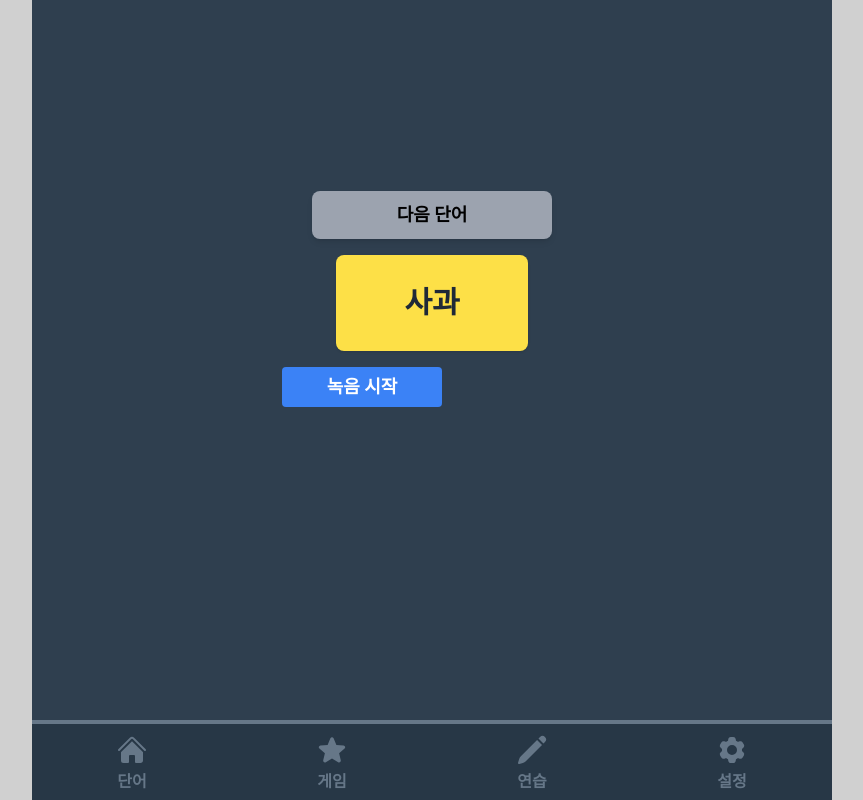
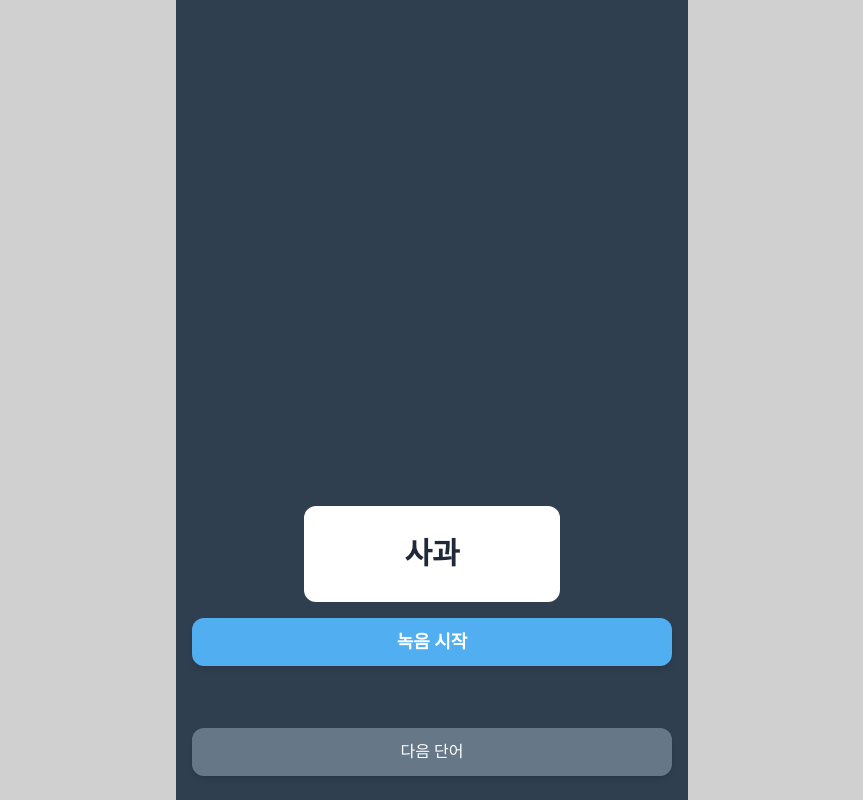
Before and after one commit to AI-X-Team-2/Final_Front, a React (Vite) app: page /daily/step/1 in a window 1280 px wide. Shown: the whole page, without its empty margins (208-1071 px from the left). Built offline with nearby package versions, Linux system fonts and the light colour scheme.

Commit message:
feat: 학습 페이지 수정

```diff
--- a/package.json
+++ b/package.json
@@ -22,6 +22,7 @@
     "react-hook-form": "^7.62.0",
     "react-icons": "^5.5.0",
     "react-router-dom": "^7.7.0",
+    "react-spinners": "^0.17.0",
     "tailwind-scrollbar-hide": "^4.0.0",
     "tailwindcss-textshadow": "^2.1.3",
     "zustand": "^5.0.7"
--- a/src/App.jsx
+++ b/src/App.jsx
@@ -20,8 +20,11 @@ function App() {
     <BrowserRouter>
       <Routes>
         <Route element={<LoginRegisterLayout />}>
-         <Route path="/login" element={<Login />} />
-        <Route path="/register" element={<Register />} />
+          <Route path="/login" element={<Login />} />
+          <Route path="/register" element={<Register />} />
+          <Route path="/daily/step/:step" element={<DailyLifeVoca />} />
+          <Route path="/basic/step/:step/:stage" element={<BasicStage />} />
+
         </Route>
 
 
@@ -33,9 +36,8 @@ function App() {
           <Route path="/game" element={<WordGame />} />
           <Route path="/basic" element={<Basic />} />
           <Route path="/basic/step/:step" element={<BasicStep1 />} />
-          <Route path="/basic/step/:step/:stage" element={<BasicStage />} />
           <Route path="/daily" element={<DailyStep />} />
-          <Route path="/daily/step/:step" element={<DailyLifeVoca />} />
+
         </Route>
       </Routes>
     </BrowserRouter>
--- a/src/component/Audio.jsx
+++ b/src/component/Audio.jsx
@@ -1,8 +1,9 @@
-import React, { useState, useRef } from "react";
+import React, { useState, useRef, useEffect } from "react";
 import axios from "axios";
 import Camera from "./Camera";
+import MainButton from "./MainButton";
 
-const Audio = ({ target, onResult, onRecorded}) => {
+const Audio = ({ target, onResult, onRecorded, disabled, reset , onRecordingChange, camerareset}) => {
   const mediaRecorderRef = useRef(null);
   const [isRecording, setIsRecording] = useState(false);
   const audioChunksRef = useRef([]);
@@ -10,9 +11,18 @@ const Audio = ({ target, onResult, onRecorded}) => {
   const cameraRef = useRef(null);
 
 
+  useEffect(() => {
+    if (reset) {
+      setAudioURL(null);
+    }
+  }, [reset]);
+
+
   const startRecording = async () => {
+  if (onRecordingChange) onRecordingChange(true);
+    let cameraStream = null;
 
-     let cameraStream = null;
+
 
     if (cameraRef.current) {
       cameraStream = await cameraRef.current.startCamera();
@@ -58,7 +68,8 @@ const Audio = ({ target, onResult, onRecorded}) => {
     setIsRecording(true);
 
     // 5초 후 자동 정지
-    setTimeout(() => {stopRecording();
+    setTimeout(() => {
+      stopRecording();
 
     }, 5000);
   };
@@ -70,8 +81,9 @@ const Audio = ({ target, onResult, onRecorded}) => {
     ) {
       mediaRecorderRef.current.stop();
       setIsRecording(false);
+        if (onRecordingChange) onRecordingChange(false);
 
-      if(cameraRef.current) {
+      if (cameraRef.current) {
         cameraRef.current.stopRecording();
       }
     }
@@ -96,7 +108,7 @@ const Audio = ({ target, onResult, onRecorded}) => {
 
       console.log("응답받은 데이터", response.data);
 
-      if(onResult){
+      if (onResult) {
         onResult(response.data)
       }
 
@@ -107,14 +119,12 @@ const Audio = ({ target, onResult, onRecorded}) => {
 
   return (
     <div className="flex flex-col gap-3">
-      <button
-        onClick={startRecording}
-        disabled={isRecording}
-        className="w-40 h-10 bg-blue-500 text-white text-lg font-bold rounded"
-      >
-        {isRecording ? "녹음 중..." : "녹음 시작"}
-      </button>
-      <Camera ref={cameraRef} onRecorded={onRecorded}  />
+
+      <MainButton onClick={startRecording}
+        disabled={disabled || isRecording || !!audioURL}
+        className="w-40 h-10 text-lg font-bold rounded" label={isRecording ? "녹음 중..." : "녹음 시작"} />
+
+      <Camera ref={cameraRef} onRecorded={onRecorded}  reset={camerareset} />
 
 
 
--- a/src/component/Camera.jsx
+++ b/src/component/Camera.jsx
@@ -3,14 +3,20 @@ import React, {
   useImperativeHandle,
   useState,
   useRef,
+  useEffect,
 } from "react";
 
-const Camera = forwardRef(({ onRecorded }, ref) => {
+
+const Camera = forwardRef(({ onRecorded, reset }, ref) => {
   const videoRef = useRef(null); // 실시간 웹캠
   const mediaRecorderRef = useRef(null);
   const [recording, setRecording] = useState(false);
   const [recordedVideoURL, setRecordedVideoURL] = useState(null);
   const recordedChunksRef = useRef([]);
+
+    useEffect(() => {
+    setRecordedVideoURL(null);
+  }, [reset]);
 
   // ▶ 카메라 시작
   const startCamera = async () => {
@@ -67,15 +73,17 @@ const Camera = forwardRef(({ onRecorded }, ref) => {
     stopRecording,
   }));
 
+  console.log(recordedVideoURL)
+
   return (
-    <div className="flex flex-col gap-4">
+    <div className="flex flex-col gap-4 items-center">
 
       <video
         ref={videoRef}
         autoPlay
         muted
         playsInline
-        className={recordedVideoURL ? "hidden" : ""}
+        className={`w-96 ${recordedVideoURL ? "hidden" : ""}`}
       />
 
 
--- /dev/null
+++ b/src/component/LodadingSpinner.jsx
@@ -0,0 +1,15 @@
+import React from 'react'
+import ClipLoader from "react-spinners/ClipLoader";
+
+const LodadingSpinner = () => {
+    return (
+        <div>
+            <div className="flex justify-center items-center">
+                <ClipLoader color="#2563eb"  size={40} />
+            </div>
+
+        </div>
+    )
+}
+
+export default LodadingSpinner
--- a/src/component/LoginRegisterLayout.jsx
+++ b/src/component/LoginRegisterLayout.jsx
@@ -2,18 +2,14 @@ import React from 'react'
 import { Outlet } from 'react-router-dom'
 
 const LoginRegisterLayout = () => {
-  return (
-    <div className='bg-customGray w-[50rem] h-screen relative'>
+    return (
+        <div className="bg-customGray w-full max-w-[50rem] h-screen mx-auto flex flex-col">
 
-        <Outlet />
-
-
-
-
-
-
-    </div>
-  )
+            <div className="flex-1 overflow-y-auto pt-72 ">
+                <Outlet />
+            </div>
+        </div>
+    )
 }
 
 export default LoginRegisterLayout
--- a/src/component/MainButton.jsx
+++ b/src/component/MainButton.jsx
@@ -12,7 +12,7 @@ const MainButton = ({
       type={type}
       onClick={onClick}
       disabled={disabled}
-      className={`w-full py-2 rounded-xl shadow-md text-white
+      className={`w-[30rem] h-12 py-2 rounded-xl shadow-md text-white
         ${disabled ? 'bg-customLightGray cursor-not-allowed' : 'bg-custom_blue'}
         ${className}`}
     >
--- a/src/component/Words.jsx
+++ b/src/component/Words.jsx
@@ -5,25 +5,40 @@ import Audio from "./Audio";
 
 
 import Button from "./Button";
+import MainButton from "./MainButton";
+import LodadingSpinner from "./LodadingSpinner";
 
 const Words = ({ data }) => {
   const [currentIndex, setCurrentIndex] = useState(0);
   const [currentWord, setCurrentWord] = useState(null);
   const [result, setResult] = useState(null);
   const [videoURL, setVideoURL] = useState(null);
+  const [audioDisabled, setAudioDisabled] = useState(false);
+  const [isWaitingResult, setIsWaitingResult] = useState(false);
+    const [isRecording, setIsRecording] = useState(false);
 
-
+  const handleRecordingChange = (recording) => {
+    setIsRecording(recording);
+    if (!recording) {
+      setIsWaitingResult(true); // 녹음 끝난 직후 대기 상태 시작
+    }
+  };
 
   const handleResult = (resultData) => {
     setResult(resultData);
+    setAudioDisabled(true);
+     setIsWaitingResult(false);
     console.log("Words 컴포넌트에서 받은 결과:", resultData);
   };
 
+  useEffect(() => {
+    if (data[currentIndex]) {
+      console.log("단어 바뀜, 버튼 활성화");
 
-  useEffect(() => {
-    setCurrentWord(data[currentIndex]);
-  }, [currentIndex]);
-
+      setCurrentWord(data[currentIndex]);
+      setAudioDisabled(false); // 단어가 바뀌면 버튼 활성화
+    }
+  }, [currentIndex, data]);
 
 
   const goToNextWord = () => {
@@ -38,17 +53,8 @@ const Words = ({ data }) => {
   return (
     <div className="mb-10 flex flex-col items-center gap-4 p-4">
 
-
-        <Button onClick={goToNextWord} disabled={!result}>다음 단어</Button>
-
-
-
-
-
-
-
       {currentWord && (
-        <div className="text-center bg-yellow-300 w-48 h-24 flex items-center justify-center rounded-lg shadow">
+        <div className="text-center bg-white w-64 h-24 flex items-center justify-center rounded-xl mt-10">
           <p className="text-3xl font-bold text-gray-800">{currentWord.word}</p>
         </div>
       )}
@@ -58,33 +64,41 @@ const Words = ({ data }) => {
           target={currentWord ? currentWord.word : ""}
           onResult={handleResult}
           onRecorded={setVideoURL}
+          disabled={audioDisabled}
+          reset={currentIndex}
+             onRecordingChange={handleRecordingChange}
+              camerareset={currentIndex}
         />
 
       </div>
+       {!isRecording && isWaitingResult && !result && <LodadingSpinner />}
+
 
       {result && (
-        <div className="w-full max-w-2xl mt-4 p-5 border rounded-lg shadow-lg bg-white">
-          <h2 className="text-2xl font-bold mb-4 text-gray-800 border-b pb-2">
-            발음 분석 결과
-          </h2>
+        <div className="w-full max-w-2xl mt-4 p-5 ">
 
-          <div className="grid grid-cols-2 gap-x-8 mb-4">
+          <div>
             <p className="text-lg">
-              <span className="font-semibold">종합 점수:</span>{" "}
-              <span className="font-bold text-blue-600">{result.score}점</span>
-            </p>
-            <p className="text-lg">
-              <span className="font-semibold">내 발음:</span>{" "}
-              <span className="font-bold text-green-600">
+              <span className="font-semibold text-white text-xl">내 발음:</span>{" "}
+              <span className="font-bold text-white text-xl">
                 {result.transcription}
               </span>
             </p>
           </div>
-          <div className="flex flex-col md:flex-row justify-center gap-8 mt-4 items-start">
+          <div className="grid grid-cols-2 gap-x-8 mb-4">
+            <p className="text-lg">
+              <span className="font-semibold text-white text-xl">종합 점수:</span>{" "}
+              <span className="font-bold text-white text-xl">{result.score}점</span>
+            </p>
+
+          </div>
+
+
+          <div className="flex flex-col gap-8 mt-4 items-center">
             {/* 올바른 발음 영상 */}
             {currentWord && currentWord.videoPath && (
               <div className="flex flex-col items-center w-full md:w-1/2">
-                <p className="font-semibold mb-2 text-center">올바른 발음 영상</p>
+                <p className="font-semibold mb-2 text-center text-white">올바른 발음 영상</p>
                 <video
                   src={currentWord.videoPath}
                   controls
@@ -96,7 +110,7 @@ const Words = ({ data }) => {
             {/* 사용자 발음 영상 (조건부 렌더링) */}
             {videoURL && (
               <div className="flex flex-col items-center w-full md:w-1/2">
-                <p className="font-semibold mb-2 text-center">당신의 발음 영상</p>
+                <p className="font-semibold mb-2 text-center text-white">당신의 발음 영상</p>
                 <video
                   src={videoURL}
                   controls
@@ -109,11 +123,11 @@ const Words = ({ data }) => {
 
           {/*incorrect_points는 백엔드에서 사용자의 틀린 부분에 대한 정보가 담겨있는 리스트(배열)임*/}
           <div className="mt-6">
-            <h3 className="text-xl font-bold mb-3 text-gray-800">
+            <h3 className="text-xl font-bold mb-3  text-white">
               상세 피드백
             </h3>
             {result.incorrect_points && result.incorrect_points.length > 0 ? (
-              <div className="space-y-4">
+              <div className="space-y-4 mb-36">
                 {result.incorrect_points.map((point, index) => {
                   if (point.diff_detail === "누락된 단어") {
 
@@ -129,7 +143,7 @@ const Words = ({ data }) => {
                     );
                   }
 
-                  if (point.diff_detail === "추가된 단어") {
+                  if (point.teaching_point === "추가된 단어") {
 
                     return (
                       <div
@@ -154,17 +168,17 @@ const Words = ({ data }) => {
 
                       {point.diff_detail && (
                         <p className="font-bold text-md text-orange-600 mb-3">
-                          교정 포인트: {point.teaching_point}
+                          교정 포인트: {point.diff_detail}
                         </p>
                       )}
 
-                      <div className="flex flex-col md:flex-row items-start gap-4">
+                      <div className="flex flex-col items-center gap-4">
                         {point.correct_img_url && (
                           <div className="text-center">
                             <img
-                              src={`http://127.0.0.1:8000/static/images/${point.correct_img_url}`}
+                              src={`http://127.0.0.1:8000/static/images/${point.img}`}
                               alt="혀 위치 가이드"
-                              className="w-24 h-24 object-contain border rounded p-1 bg-white"
+                              className="w-60 h-60 object-contain border rounded p-1 bg-white"
                               onError={(e) => {
                                 e.target.onerror = null;
                                 e.target.src =
@@ -193,13 +207,16 @@ const Words = ({ data }) => {
                 })}
               </div>
             ) : (
-              <p className="mt-2 p-4 bg-green-100 text-green-800 rounded-lg text-center font-semibold">
+              <p className="mt-2 p-4 bg-gray-50 text-black rounded-lg text-center font-semibold mb-36">
                 완벽한 발음입니다! 아주 잘하셨어요!
               </p>
             )}
           </div>
         </div>
-      )}
+      )
+      }
+      <MainButton onClick={goToNextWord} disabled={!result} label={"다음 단어"} className="fixed bottom-6 left-1/2 -translate-x-1/2 " />
+
     </div>
   );
 };
```
Also changed, not shown: 1 other file (tests, documents, lock files or other folders). Lines whose indentation alone changed are shown as unchanged.
